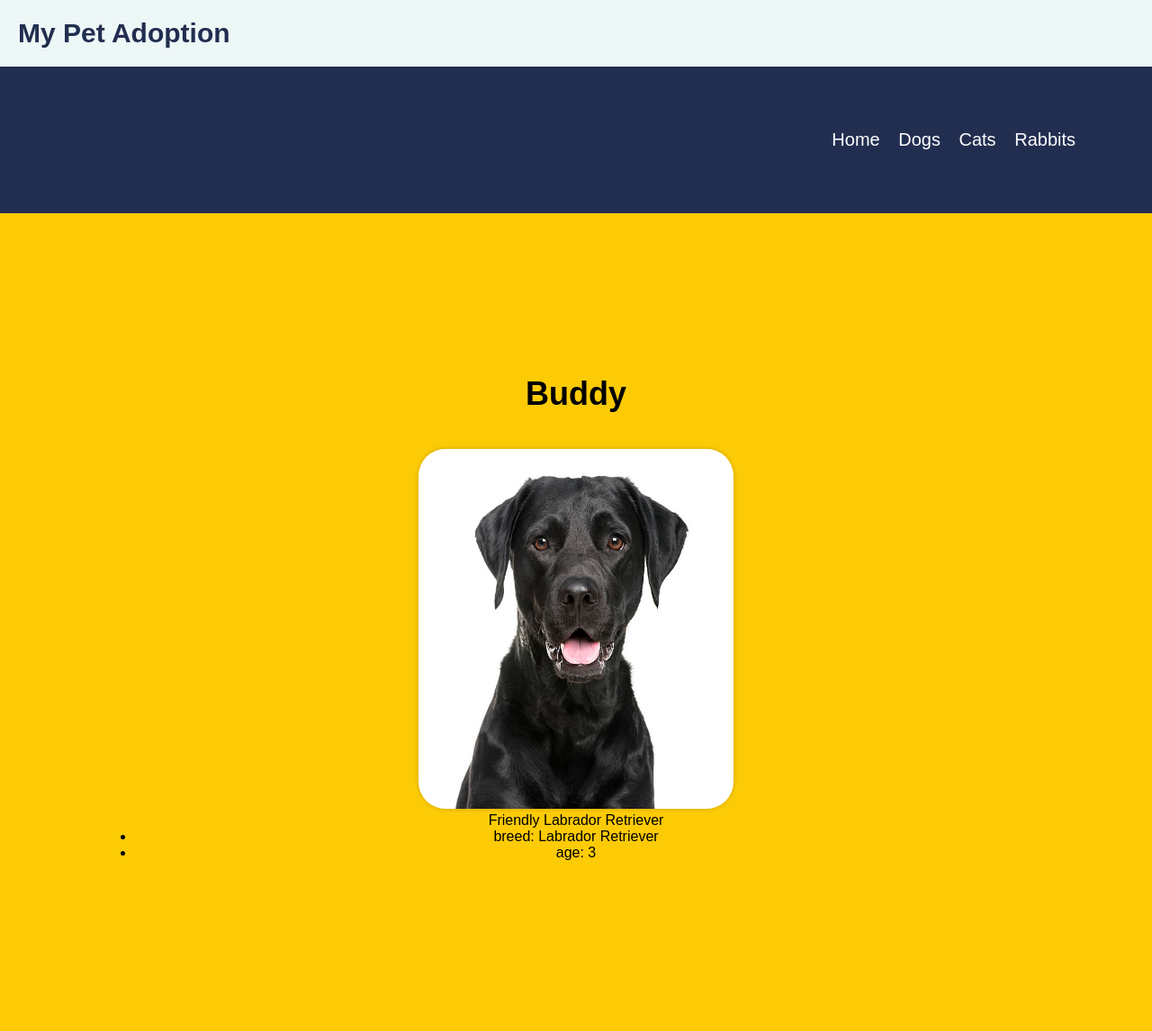
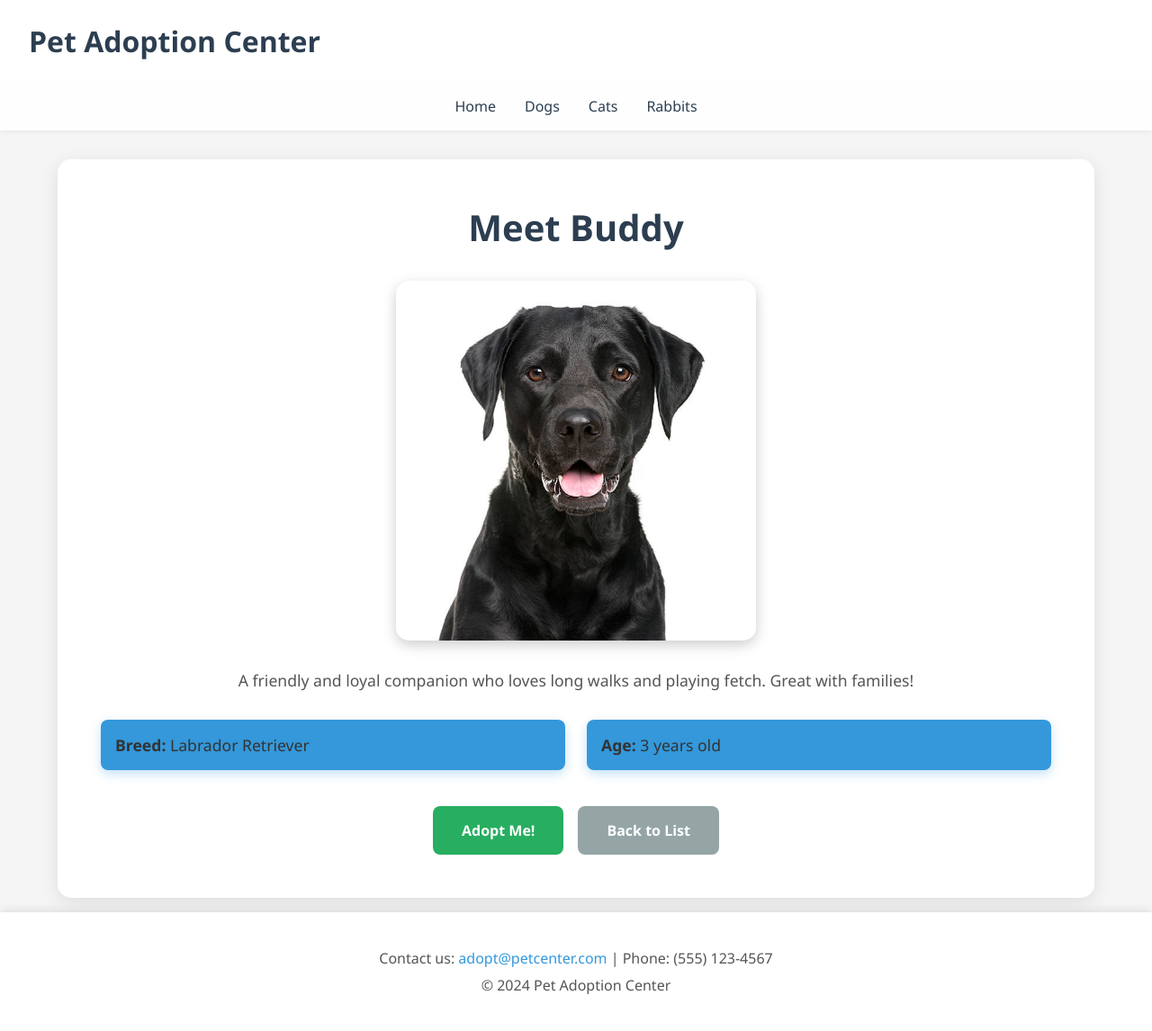
Before and after one commit to celestelomeli/Adopt_a_pet_app, a Flask app: page /animals/dogs/0 in a window 1280 px wide. Shown: the whole page at 90% size. Before the commit the page ends 956 px from the top, so only its background shows below. Run offline with Flask 3, Linux system fonts and the light colour scheme.

Commit message:
modernize ui and improve project documentation

```diff
--- a/adopt_a_pet2.py
+++ b/app.py
@@ -1,5 +1,4 @@
-# Import modules and classes from Flask framework
-from flask import Flask, render_template, jsonify
+from flask import Flask, render_template, jsonify, abort
 import json
 
 # Create a Flask application instance
@@ -21,7 +20,9 @@ def get_pet_data():
 #Define main page route
 @app.route('/')
 def index():
-  return render_template('index.html')
+  pet_data = load_pet_data()
+  total_pets = sum(len(pets) for pets in pet_data.values())
+  return render_template('index.html', total_pets=total_pets)
 
 # Define a route to display a list of animals of a specific type
 @app.route('/animals/<pet_type>')
@@ -44,13 +45,11 @@ def pet(pet_type, pet_id):
     # Get the list of pets of the specified pet_type
     pets_of_type = pet_data.get(pet_type, [])
 
-    # Check if the provided pet_id is within valid range
     if 0 <= pet_id < len(pets_of_type):
-        # Retrieve the selected pet based on pet_id
         selected_pet = pets_of_type[pet_id]
         return render_template('pet.html', selected_pet=selected_pet)
     else:
-        return "Pet not found"
+        abort(404)
 
 # Start Flask application when script is executed
 if __name__ == '__main__':
--- a/pets.json
+++ b/pets.json
@@ -3,14 +3,14 @@
       {
         "name": "Buddy",
         "image_url": "dog_image_url_1.jpg",
-        "description": "Friendly Labrador Retriever",
+        "description": "A friendly and loyal companion who loves long walks and playing fetch. Great with families!",
         "breed": "Labrador Retriever",
         "age": 3
       },
       {
         "name": "Charlie",
         "image_url": "dog_image_url_2.jpg",
-        "description": "Playful Golden Retriever",
+        "description": "Playful and energetic pup who enjoys outdoor adventures and making new friends.",
         "breed": "Golden Retriever",
         "age": 2
       }
@@ -19,7 +19,7 @@
       {
         "name": "Whiskers",
         "image_url": "cat_image_url_1.jpg",
-        "description": "Curious and Affectionate",
+        "description": "Curious and affectionate cat who loves to explore and cuddle. Perfect lap companion!",
         "breed": "Siamese",
         "age": 1
       }
@@ -28,7 +28,7 @@
       {
         "name": "Snowball",
         "image_url": "rabbit_image_url_1.jpg",
-        "description": "Fluffy and Energetic",
+        "description": "Fluffy and energetic bunny who loves hopping around and munching on fresh veggies.",
         "breed": "Dutch",
         "age": 0.5
       }
--- /dev/null
+++ b/requirements.txt
@@ -0,0 +1 @@
+Flask==3.0.0
--- a/static/css/styles.css
+++ b/static/css/styles.css
@@ -1,103 +1,230 @@
-/* Reset some default styling */
-body, h1, h2, h3, p, ul, li {
+/* Reset default browser styles */
+* {
     margin: 0;
     padding: 0;
+    box-sizing: border-box;
 }
 
+/* Base styles */
 body {
-    font-family: Arial, sans-serif;
-    background-color: #FCCB06;
+    font-family: 'Segoe UI', Tahoma, Geneva, Verdana, sans-serif;
+    background: #f5f5f5;
+    color: #333;
 }
 
-/* Header styles */
-header {
-    font-size: 30px;
-    font-weight: bold;
+/* Flexbox wrapper to keep footer at bottom */
+.page-wrapper {
+    min-height: 100vh; /* Full viewport height */
     display: flex;
-    background-color: #EDF7F6;
-    color: #222E50;
-    align-items: left;
-    padding: 20px;
+    flex-direction: column; /* Stack elements vertically */
 }
 
-h1 {
-    font-size: 36px;
-    margin-top: 30px;
-    margin-bottom: 20px;
+/* Header section */
+header {
+    background: white;
+    padding: 1.5rem 2rem;
+    box-shadow: 0 2px 10px rgba(0,0,0,0.1);
 }
 
-/* Navigation styles */
-nav {
-    font-size: 20px;
-    background-color: #222E50;
-    color: #fff;
+header h1 {
+    color: #2c3e50;
+    font-size: 2rem;
+    font-weight: 600;
 }
 
-nav ul {
-    list-style-type: none;
-    padding: 70px;
-    text-align: right;
+/* Navigation bar */
+nav {
+    background: rgba(255,255,255,0.95);
+    padding: 1rem 2rem;
+    box-shadow: 0 2px 5px rgba(0,0,0,0.05);
 }
 
-nav ul li {
-    display: inline-block;
-    margin-right: 15px;
+/* Navigation links inside nav bar */
+nav ul {
+    list-style: none; /* Remove bullet points */
+    display: flex; /* Horizontal layout */
+    gap: 2rem; /* Space between nav items */
+    justify-content: center; /* Center the nav items */
 }
 
+/* Style for all links (a tags) inside nav */
 nav a {
-    color: #fff;
+    color: #2c3e50;
+    text-decoration: none; /* Remove underline */
+    font-weight: 500;
+    transition: color 0.3s; /* Smooth color change on hover */
+}
+
+nav a:hover {
+    color: #3498db;
+}
+
+/* Main content container */
+.content {
+    max-width: 90%;
+    width: 100%;
+    margin: 2rem auto 1rem;
+    padding: 3rem;
+    background: white;
+    border-radius: 15px;
+    box-shadow: 0 5px 20px rgba(0,0,0,0.1);
+    flex: 1; /* Pushes footer to bottom */
+}
+
+.content h1 {
+    color: #2c3e50;
+    margin-bottom: 1.5rem;
+    font-size: 2.5rem;
+    text-align: center;
+}
+
+.content p {
+    font-size: 1.1rem;
+    color: #555;
+    margin-bottom: 1.5rem;
+    text-align: center;
+}
+
+/* Grid layout for pet category buttons on homepage */
+.content > ul {
+    list-style: none;
+    display: grid;
+    grid-template-columns: repeat(auto-fit, minmax(250px, 1fr)); /* Responsive grid: min 250px per column */
+    gap: 1.5rem;
+    margin-top: 2rem;
+}
+
+/* Individual list items (li) that are pet category buttons */
+.content > ul > li {
+    background: #3498db !important;
+    border-radius: 10px;
+    transition: transform 0.3s, box-shadow 0.3s, background 0.3s; /* Smooth animations */
+    box-shadow: 0 4px 12px rgba(52,152,219,0.3);
+}
+
+.content > ul > li:hover {
+    transform: translateY(-5px); /* Lift up on hover */
+    box-shadow: 0 8px 20px rgba(52,152,219,0.4); /* Bigger shadow on hover */
+    background: #2980b9 !important;
+}
+
+/* Links (a tags) inside the pet category buttons */
+.content > ul > li > a {
+    display: block; /* Makes entire card clickable */
+    padding: 2rem;
+    color: white;
+    text-decoration: none;
+    font-size: 1.3rem;
+    font-weight: 600;
+    text-align: center;
+}
+
+/* Pet detail page image */
+.pet-image {
+    width: 100%;
+    max-width: 400px;
+    height: 400px;
+    object-fit: cover; /* Crop image to fit without distortion */
+    border-radius: 15px;
+    margin: 2rem auto;
+    display: block;
+    box-shadow: 0 5px 15px rgba(0,0,0,0.2);
+}
+
+/* Pet details list items (breed, age) */
+.content ul {
+    list-style: none;
+    margin-top: 1.5rem;
+}
+
+/* Individual list items in pet details */
+.content ul li {
+    background: #f8f9fa;
+    padding: 1rem;
+    margin: 0.5rem 0;
+    border-radius: 8px;
+    font-size: 1.1rem;
+}
+
+/* Responsive design for mobile */
+@media (max-width: 768px) {
+    header h1 {
+        font-size: 1.5rem;
+    }
+
+    nav ul {
+        flex-direction: column; /* Stack nav items vertically on mobile */
+        gap: 1rem;
+    }
+
+    .content {
+        margin: 1rem;
+        padding: 1.5rem;
+    }
+}
+
+/* Footer section */
+footer {
+    background: white;
+    padding: 2rem;
+    text-align: center;
+    margin-top: 0;
+    box-shadow: 0 -2px 10px rgba(0,0,0,0.1);
+    font-size: 1rem;
+}
+
+footer p {
+    margin: 0.5rem 0;
+    color: #555;
+}
+
+/* Links (a tags) inside footer */
+footer a {
+    color: #3498db;
     text-decoration: none;
 }
 
-/* Content styles */
-.content {
-
-
-    padding: 150px;
-    text-align: center;
-    background-color: #FCCB06;
-
+footer a:hover {
+    text-decoration: underline;
 }
 
-/* Pet list styles */
-ul.pet-list {
-    list-style-type: none;
-    margin-left: 100px;
-    margin-top: 10px;
+/* Action buttons container on pet detail page */
+.pet-actions {
+    display: flex;
+    gap: 1rem;
+    justify-content: center;
+    margin-top: 2rem;
 }
 
-/* Pet detail styles */
-h2 {
-    font-size: 36px;
-    margin-top: 30px;
-    color: #333;
+/* Adopt and Back button styles */
+.adopt-btn, .back-btn {
+    padding: 1rem 2rem;
+    border-radius: 8px;
+    text-decoration: none;
+    font-weight: 600;
+    transition: transform 0.3s, box-shadow 0.3s;
 }
 
-.pet-image {
-    max-width: 100%;
-    height: auto;
-    width: 350px;
-    height: 400px;
-    margin-top: 20px;
-    border-radius: 30px;
-    box-shadow: 0 0 5px rgba(0, 0, 0, 0.2);
+/* Green adopt button */
+.adopt-btn {
+    background: #27ae60;
+    color: white;
 }
 
-p.pet-description {
-    font-size: 50px;
-    line-height: 150%;
-    margin-top: 20px;
-    color: #555;
+.adopt-btn:hover {
+    background: #229954;
+    transform: translateY(-2px); /* Slight lift on hover */
+    box-shadow: 0 5px 15px rgba(39,174,96,0.3);
 }
 
-ul.pet-details {
-    font-size: 50px;
-    line-height: 150%;
-    list-style-type: none;
-    margin-top: 20px;
-    padding-left: 0;
+/* Gray back button */
+.back-btn {
+    background: #95a5a6;
+    color: white;
 }
 
-ul.pet-details li {
-    margin-bottom: 20px;
+.back-btn:hover {
+    background: #7f8c8d;
+    transform: translateY(-2px); /* Slight lift on hover */
+    box-shadow: 0 5px 15px rgba(149,165,166,0.3);
 }
--- a/templates/animals.html
+++ b/templates/animals.html
@@ -4,10 +4,11 @@
 {% block title %}List of Pets{% endblock %}
 
 {% block content %}
-    <h1>List of {{ pet_type }}</h1>
+    <h1>Available {{ pet_type.title() }}</h1>
+    <p>{{ pets|length }} {{ pet_type }} available for adoption</p>
     <ul>
         {% for pet in pets %}
-        <li><a href="/animals/{{ pet_type }}/{{ loop.index0 }}">{{ pet['name'] }}</a></li>
+        <li><a href="/animals/{{ pet_type }}/{{ loop.index0 }}">{{ pet['name'] }} - {{ pet['breed'] }}</a></li>
         {% endfor %}
     </ul>
 {% endblock %}
--- a/templates/base.html
+++ b/templates/base.html
@@ -3,12 +3,16 @@
 <!DOCTYPE html>
 <html lang="en">
 <head>
-
-
+    <meta charset="UTF-8">
+    <meta name="viewport" content="width=device-width, initial-scale=1.0">
+    <title>{% block title %}Adopt a Pet{% endblock %}</title>
     <link rel="stylesheet" href="{{ url_for('static', filename='css/styles.css') }}">
 </head>
 <body>
-    <header>My Pet Adoption</header>
+    <div class="page-wrapper">
+        <header>
+            <h1>Pet Adoption Center</h1>
+        </header>
         <nav>
             <ul>
                 <li><a href="/">Home</a></li>
@@ -22,5 +26,11 @@
             {% block content %}
             {% endblock %}
         </div>
+
+        <footer>
+            <p>Contact us: <a href="mailto:adopt@petcenter.com">adopt@petcenter.com</a> | Phone: (555) 123-4567</p>
+            <p>&copy; 2024 Pet Adoption Center</p>
+        </footer>
+    </div>
 </body>
 </html>
--- a/templates/index.html
+++ b/templates/index.html
@@ -5,8 +5,9 @@
 {% block title %}Adopt a Pet!{% endblock %}
 
 {% block content %}
-    <h1>Adopt a Pet!</h1>
-    <p>Browse through the links below to find your new furry friend:</p>
+    <h1>Find Your Perfect Companion</h1>
+    <p>We have {{ total_pets }} pets available for adoption!</p>
+    <p>Browse our available pets and give a loving home to your new best friend!</p>
     <ul>
         <li><a href='/animals/dogs'>Dogs</a></li>
         <li><a href='/animals/cats'>Cats</a></li>
--- a/templates/pet.html
+++ b/templates/pet.html
@@ -5,11 +5,15 @@
 
 
 {% block content %}
-    <h1>{{ selected_pet['name'] }}</h1>
+    <h1>Meet {{ selected_pet['name'] }}</h1>
     <img src="{{ url_for('static', filename='images/' + selected_pet['image_url']) }}" alt="{{ selected_pet['name'] }}" class="pet-image"/>
     <p>{{ selected_pet['description'] }}</p>
     <ul>
-        <li>breed: {{ selected_pet['breed'] }}</li>
-        <li>age: {{ selected_pet['age'] }}</li>
+        <li><strong>Breed:</strong> {{ selected_pet['breed'] }}</li>
+        <li><strong>Age:</strong> {{ selected_pet['age'] }} years old</li>
     </ul>
+    <div class="pet-actions">
+        <a href="mailto:adopt@petcenter.com?subject=Interested in {{ selected_pet['name'] }}" class="adopt-btn">Adopt Me!</a>
+        <a href="javascript:history.back()" class="back-btn">Back to List</a>
+    </div>
 {% endblock %}
```
Also changed, not shown: README.md. Lines whose indentation alone changed are shown as unchanged.
